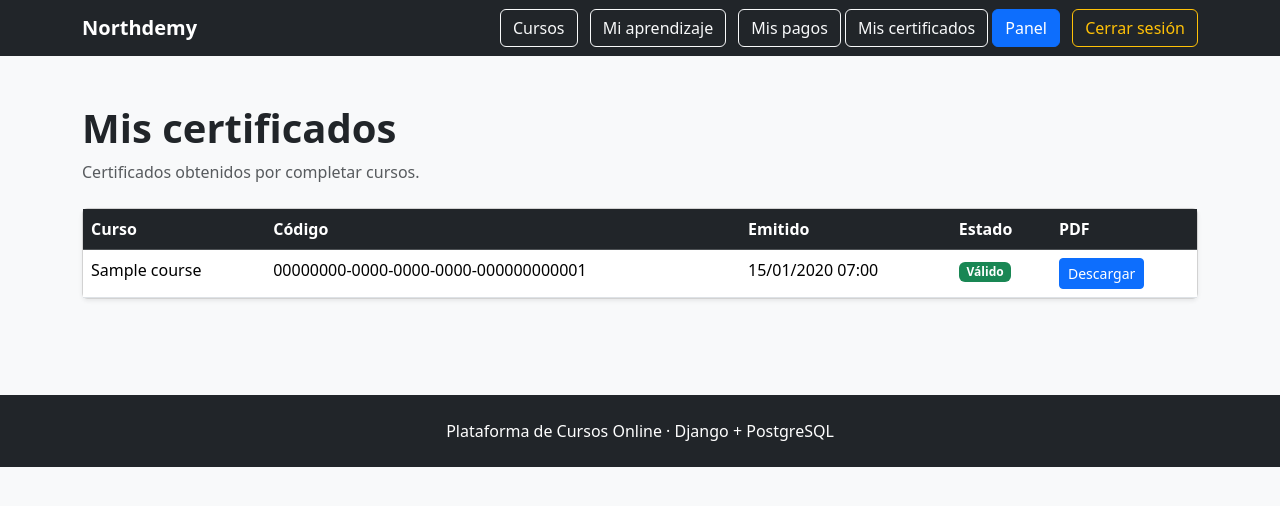
After one commit to EricaBordon/plataforma-cursos-online, a Django app: page /api/certificates/my/ in a window 1280 px wide. The commit adds this page. Shown: the top 506 px of the page. Run offline with Django 5.2, Linux system fonts and the light colour scheme; a user stored in the database is signed in; tables that the repository leaves empty hold one stand-in row (values such as "Sample post").

Commit message:
feat: implementar gestión de certificados y generación automática de PDF

```diff
--- a/certificates/models.py
+++ b/certificates/models.py
@@ -1,7 +1,11 @@
 import uuid
+
+from django.core.files.base import ContentFile
 from django.db import models
+from django.utils import timezone
 
 from enrollments.models import Enrollment
+from .generator import generate_certificate
 
 
 class Certificate(models.Model):
@@ -48,3 +52,39 @@ class Certificate(models.Model):
 
     def __str__(self):
         return f"Certificado {self.certificate_code}"
+
+    def save(self, *args, **kwargs):
+        super().save(*args, **kwargs)
+
+        if not self.pdf_file:
+            student_name = self.enrollment.student.get_full_name()
+
+            if not student_name:
+                student_name = self.enrollment.student.email
+
+            course_title = self.enrollment.course.title
+
+            instructor = self.enrollment.course.instructor
+            instructor_name = instructor.get_full_name()
+
+            if not instructor_name:
+                instructor_name = instructor.email
+
+            date = timezone.localtime(self.issued_at).strftime("%d/%m/%Y")
+
+            pdf_buffer = generate_certificate(
+                student_name=student_name,
+                course_title=course_title,
+                instructor_name=instructor_name,
+                date=date,
+            )
+
+            file_name = f"certificado_{self.certificate_code}.pdf"
+
+            self.pdf_file.save(
+                file_name,
+                ContentFile(pdf_buffer.getvalue()),
+                save=False
+            )
+
+            super().save(update_fields=["pdf_file"])
--- /dev/null
+++ b/certificates/templates/certificates/list.html
@@ -0,0 +1,103 @@
+{% extends "base.html" %}
+
+{% block title %}Mis certificados{% endblock %}
+
+{% block content %}
+
+<section class="container py-5">
+
+    <div class="mb-4">
+        <h1 class="fw-bold">Mis certificados</h1>
+
+        <p class="text-muted">
+            Certificados obtenidos por completar cursos.
+        </p>
+    </div>
+
+    {% if certificates %}
+
+        <div class="card shadow-sm">
+
+            <div class="table-responsive">
+
+                <table class="table table-hover mb-0">
+
+                    <thead class="table-dark">
+                        <tr>
+                            <th>Curso</th>
+                            <th>Código</th>
+                            <th>Emitido</th>
+                            <th>Estado</th>
+                            <th>PDF</th>
+                        </tr>
+                    </thead>
+
+                    <tbody>
+
+                        {% for certificate in certificates %}
+
+                            <tr>
+
+                                <td>
+                                    {{ certificate.enrollment.course.title }}
+                                </td>
+
+                                <td>
+                                    {{ certificate.certificate_code }}
+                                </td>
+
+                                <td>
+                                    {{ certificate.issued_at|date:"d/m/Y H:i" }}
+                                </td>
+
+                                <td>
+
+                                    {% if certificate.is_valid %}
+                                        <span class="badge bg-success">
+                                            Válido
+                                        </span>
+                                    {% else %}
+                                        <span class="badge bg-danger">
+                                            Revocado
+                                        </span>
+                                    {% endif %}
+
+                                </td>
+
+                                <td>
+
+                                    {% if certificate.pdf_file %}
+                                        <a href="{{ certificate.pdf_file.url }}"
+                                           class="btn btn-sm btn-primary"
+                                           target="_blank">
+                                           Descargar
+                                        </a>
+                                    {% else %}
+                                        -
+                                    {% endif %}
+
+                                </td>
+
+                            </tr>
+
+                        {% endfor %}
+
+                    </tbody>
+
+                </table>
+
+            </div>
+
+        </div>
+
+    {% else %}
+
+        <div class="alert alert-info">
+            Todavía no tienes certificados emitidos.
+        </div>
+
+    {% endif %}
+
+</section>
+
+{% endblock %}
--- a/certificates/urls.py
+++ b/certificates/urls.py
@@ -1,7 +1,22 @@
 from django.urls import path
-from .views import CertificateListCreateView, CertificateDetailView
+from .views import (
+    CertificateListCreateView,
+    CertificateDetailView,
+    my_certificates,
+)
 
 urlpatterns = [
     path("", CertificateListCreateView.as_view(), name="certificate-list-create"),
-    path("<int:pk>/", CertificateDetailView.as_view(), name="certificate-detail"),
+
+    path(
+        "<int:pk>/",
+        CertificateDetailView.as_view(),
+        name="certificate-detail"
+    ),
+
+    path(
+        "my/",
+        my_certificates,
+        name="my-certificates"
+    ),
 ]
--- a/certificates/views.py
+++ b/certificates/views.py
@@ -1,7 +1,8 @@
 from rest_framework import generics
 from .models import Certificate
 from .serializers import CertificateSerializer
-
+from django.shortcuts import render
+from django.contrib.auth.decorators import login_required
 
 class CertificateListCreateView(generics.ListCreateAPIView):
     """
@@ -17,3 +18,21 @@ class CertificateDetailView(generics.RetrieveUpdateDestroyAPIView):
     """
     queryset = Certificate.objects.all()
     serializer_class = CertificateSerializer
+
+
+
+@login_required(login_url="/login/")
+def my_certificates(request):
+
+    certificates = Certificate.objects.select_related(
+        "enrollment",
+        "enrollment__course"
+    ).filter(
+        enrollment__student=request.user
+    )
+
+    return render(
+        request,
+        "certificates/list.html",
+        {"certificates": certificates}
+    )
--- a/templates/base.html
+++ b/templates/base.html
@@ -22,6 +22,7 @@
                      Mi aprendizaje
                 </a>
                 <a href="{% url 'payment-history' %}" class="btn btn-outline-light"> Mis pagos</a>
+                <a href="{% url 'my-certificates' %}" class="btn btn-outline-light"> Mis certificados</a>
                 <a class="btn btn-primary me-2" href="/admin/">Panel</a>
                 <a class="btn btn-outline-warning" href="{% url 'logout' %}">Cerrar sesión</a>
             {% else %}
```
